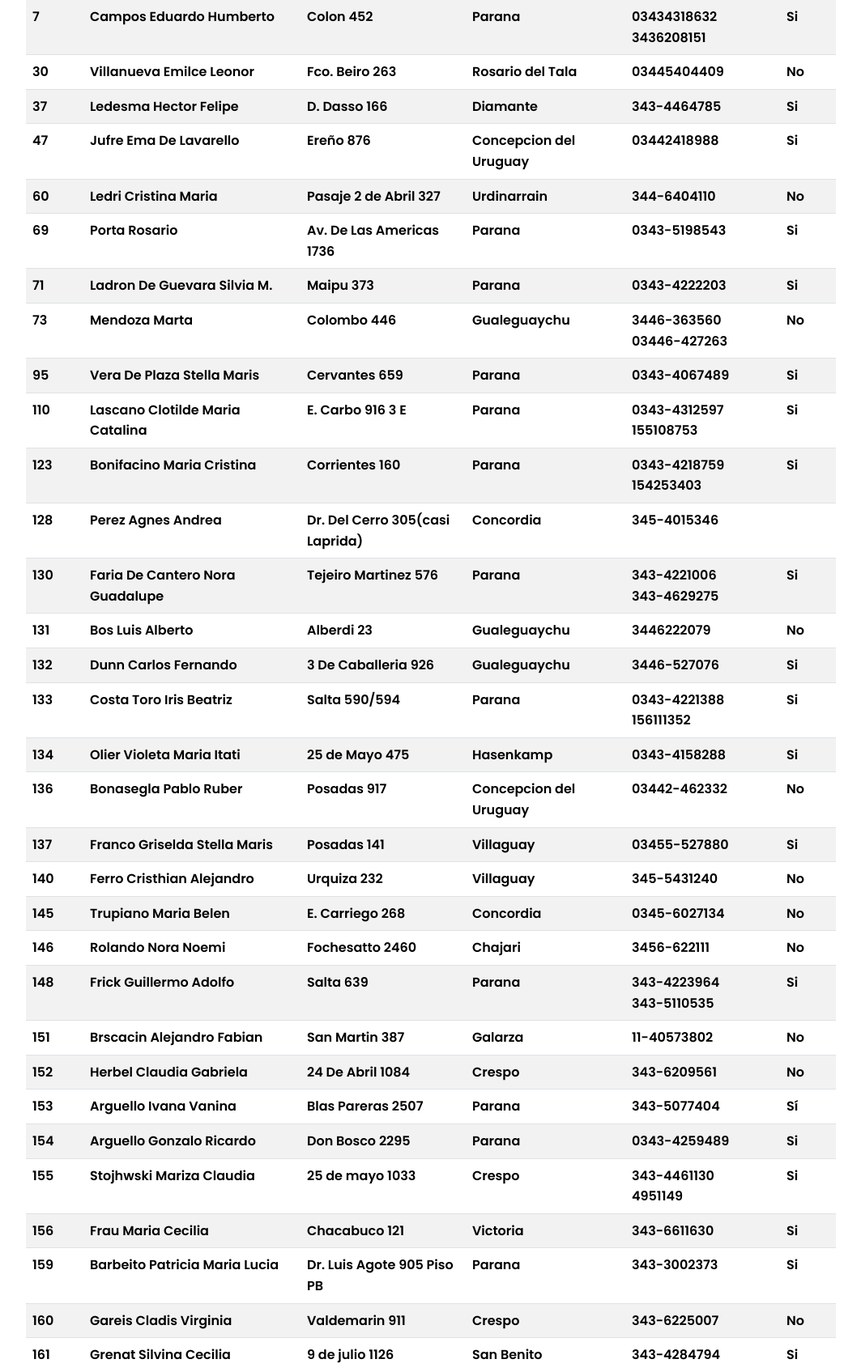
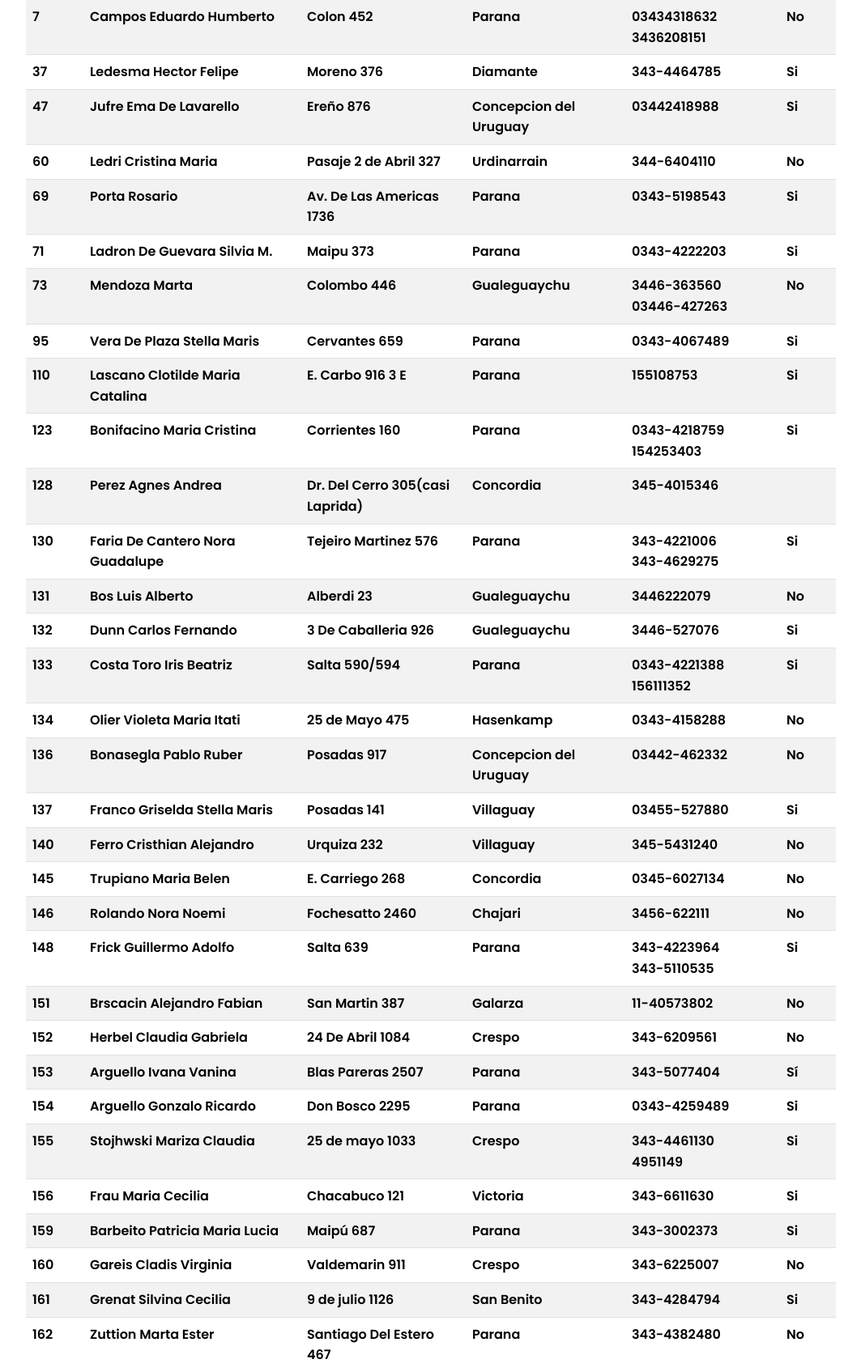
Before and after one commit to Notengono/copoder, a PHP site: page /turnera/matriculados.php in a window 1280 px wide. Shown: the part 351-2046 px from the top of the page at 81% size, without its empty margins (62-1125 px from the left). Run offline with PHP 8.4, Linux system fonts and the light colour scheme.

Commit message:
Update matriculados.php

```diff
--- a/matriculados.php
+++ b/matriculados.php
@@ -79,22 +79,22 @@
                                 <td class="body-item mbr-fonts-style display-7">Colon 452</td>
                                 <td class="body-item mbr-fonts-style display-7">Parana</td>
                                 <td class="body-item mbr-fonts-style display-7">03434318632<br>3436208151</td>
-                                <td class="body-item mbr-fonts-style display-7">Si</td>
-                            </tr>
-
-                            <tr>
+                                <td class="body-item mbr-fonts-style display-7">No</td>
+                            </tr>
+
+                            <!-- <tr>
                                 <td class="body-item mbr-fonts-style display-7">30</td>
                                 <td class="body-item mbr-fonts-style display-7">Villanueva Emilce Leonor</td>
                                 <td class="body-item mbr-fonts-style display-7">Fco. Beiro 263</td>
                                 <td class="body-item mbr-fonts-style display-7">Rosario del Tala</td>
                                 <td class="body-item mbr-fonts-style display-7">03445404409</td>
                                 <td class="body-item mbr-fonts-style display-7">No</td>
-                            </tr>
+                            </tr> -->
 
                             <tr>
                                 <td class="body-item mbr-fonts-style display-7">37</td>
                                 <td class="body-item mbr-fonts-style display-7">Ledesma Hector Felipe</td>
-                                <td class="body-item mbr-fonts-style display-7">D. Dasso 166</td>
+                                <td class="body-item mbr-fonts-style display-7">Moreno 376</td>
                                 <td class="body-item mbr-fonts-style display-7">Diamante</td>
                                 <td class="body-item mbr-fonts-style display-7">343-4464785</td>
                                 <td class="body-item mbr-fonts-style display-7">Si</td>
@@ -159,7 +159,7 @@
                                 <td class="body-item mbr-fonts-style display-7">Lascano Clotilde Maria Catalina</td>
                                 <td class="body-item mbr-fonts-style display-7">E. Carbo 916 3 E</td>
                                 <td class="body-item mbr-fonts-style display-7">Parana</td>
-                                <td class="body-item mbr-fonts-style display-7">0343-4312597<br>155108753</td>
+                                <td class="body-item mbr-fonts-style display-7">155108753</td>
                                 <td class="body-item mbr-fonts-style display-7">Si</td>
                             </tr>
 
@@ -223,7 +223,7 @@
                                 <td class="body-item mbr-fonts-style display-7">25 de Mayo 475</td>
                                 <td class="body-item mbr-fonts-style display-7">Hasenkamp</td>
                                 <td class="body-item mbr-fonts-style display-7">0343-4158288</td>
-                                <td class="body-item mbr-fonts-style display-7">Si</td>
+                                <td class="body-item mbr-fonts-style display-7">No</td>
                             </tr>
 
                             <tr>
@@ -337,7 +337,7 @@
                             <tr>
                                 <td class="body-item mbr-fonts-style display-7">159</td>
                                 <td class="body-item mbr-fonts-style display-7">Barbeito Patricia Maria Lucia</td>
-                                <td class="body-item mbr-fonts-style display-7">Dr. Luis Agote 905 Piso PB</td>
+                                <td class="body-item mbr-fonts-style display-7">Maipú 687</td>
                                 <td class="body-item mbr-fonts-style display-7">Parana</td>
                                 <td class="body-item mbr-fonts-style display-7">343-3002373</td>
                                 <td class="body-item mbr-fonts-style display-7">Si</td>
@@ -391,7 +391,7 @@
                             <tr>
                                 <td class="body-item mbr-fonts-style display-7">165</td>
                                 <td class="body-item mbr-fonts-style display-7">Tataren Daniel Gaston</td>
-                                <td class="body-item mbr-fonts-style display-7">Sebastian Vazquez 555. PISO 2 Depto. 48, Barrio 33 Orientales<br>Consultorios ALMA, Carbo 263<br>Pellegrini 418</td>
+                                <td class="body-item mbr-fonts-style display-7">Quiroz 1923<br>Pellegrini 418</td>
                                 <td class="body-item mbr-fonts-style display-7">Parana</td>
                                 <td class="body-item mbr-fonts-style display-7">343-4713871</td>
                                 <td class="body-item mbr-fonts-style display-7">Si</td>
@@ -445,7 +445,7 @@
                             <tr>
                                 <td class="body-item mbr-fonts-style display-7">172</td>
                                 <td class="body-item mbr-fonts-style display-7">Palavecino Nora Malvina</td>
-                                <td class="body-item mbr-fonts-style display-7">Estrella Federal 1230</td>
+                                <td class="body-item mbr-fonts-style display-7">Estrella Federal 1230<br>Hospital Pascual Palma</td>
                                 <td class="body-item mbr-fonts-style display-7">Parana</td>
                                 <td class="body-item mbr-fonts-style display-7">343-5129129</td>
                                 <td class="body-item mbr-fonts-style display-7">Sí</td>
@@ -493,7 +493,7 @@
                                 <td class="body-item mbr-fonts-style display-7">Salta 639</td>
                                 <td class="body-item mbr-fonts-style display-7">Parana</td>
                                 <td class="body-item mbr-fonts-style display-7">343-4223964<br>343-5110535</td>
-                                <td class="body-item mbr-fonts-style display-7">Si</td>
+                                <td class="body-item mbr-fonts-style display-7">No</td>
                             </tr>
 
                             <tr>
@@ -1082,7 +1082,7 @@
                             <tr>
                                 <td class="body-item mbr-fonts-style display-7">255</td>
                                 <td class="body-item mbr-fonts-style display-7">Premaries Giuliana Belen</td>
-                                <td class="body-item mbr-fonts-style display-7">Gardel 950<br>San Martin 787 Local 2</td>
+                                <td class="body-item mbr-fonts-style display-7">Posadas 1146</td>
                                 <td class="body-item mbr-fonts-style display-7">Villaguay</td>
                                 <td class="body-item mbr-fonts-style display-7">3455-446588</td>
                                 <td class="body-item mbr-fonts-style display-7">No</td>
@@ -1573,14 +1573,14 @@
                                 <td class="body-item mbr-fonts-style display-7">No</td>
                             </tr>
 
-                            <tr>
+                            <!-- <tr>
                                 <td class="body-item mbr-fonts-style display-7">313</td>
                                 <td class="body-item mbr-fonts-style display-7">Spahn Roskopf Sabrina</td>
                                 <td class="body-item mbr-fonts-style display-7">Urquiza S/N°</td>
                                 <td class="body-item mbr-fonts-style display-7">Colonia Ensayo</td>
                                 <td class="body-item mbr-fonts-style display-7">3434624064</td>
                                 <td class="body-item mbr-fonts-style display-7">Si</td>
-                            </tr>
+                            </tr> -->
 
                             <tr>
                                 <td class="body-item mbr-fonts-style display-7">314</td>
@@ -1718,16 +1718,14 @@
                                 <td class="body-item mbr-fonts-style display-7">Si</td>
                             </tr>
 
-                            <tr>
+                            <!-- <tr>
                                 <td class="body-item mbr-fonts-style display-7">329</td>
                                 <td class="body-item mbr-fonts-style display-7">Micheloud Maria Belen</td>
-                                <!-- <td class="body-item mbr-fonts-style display-7">Espinillo Norte, Ruta 18 Km26.</td> -->
                                 <td class="body-item mbr-fonts-style display-7">Av. San Martin 918</td>
                                 <td class="body-item mbr-fonts-style display-7">Viale</td>
-                                <!-- <td class="body-item mbr-fonts-style display-7">Parana</td> -->
                                 <td class="body-item mbr-fonts-style display-7">3434803574</td>
                                 <td class="body-item mbr-fonts-style display-7">No</td>
-                            </tr>
+                            </tr> -->
 
                             <tr>
                                 <td class="body-item mbr-fonts-style display-7">330</td>
```
